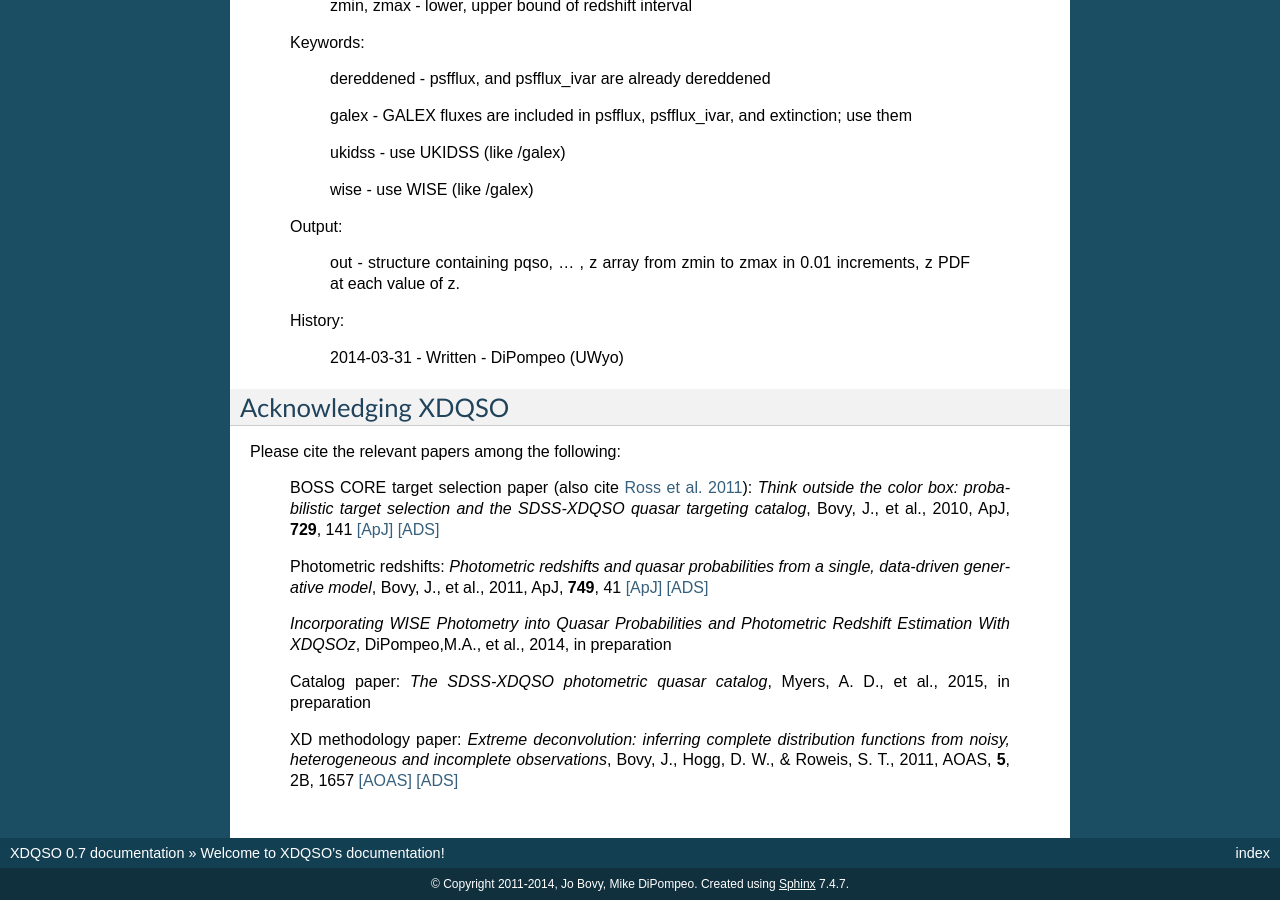
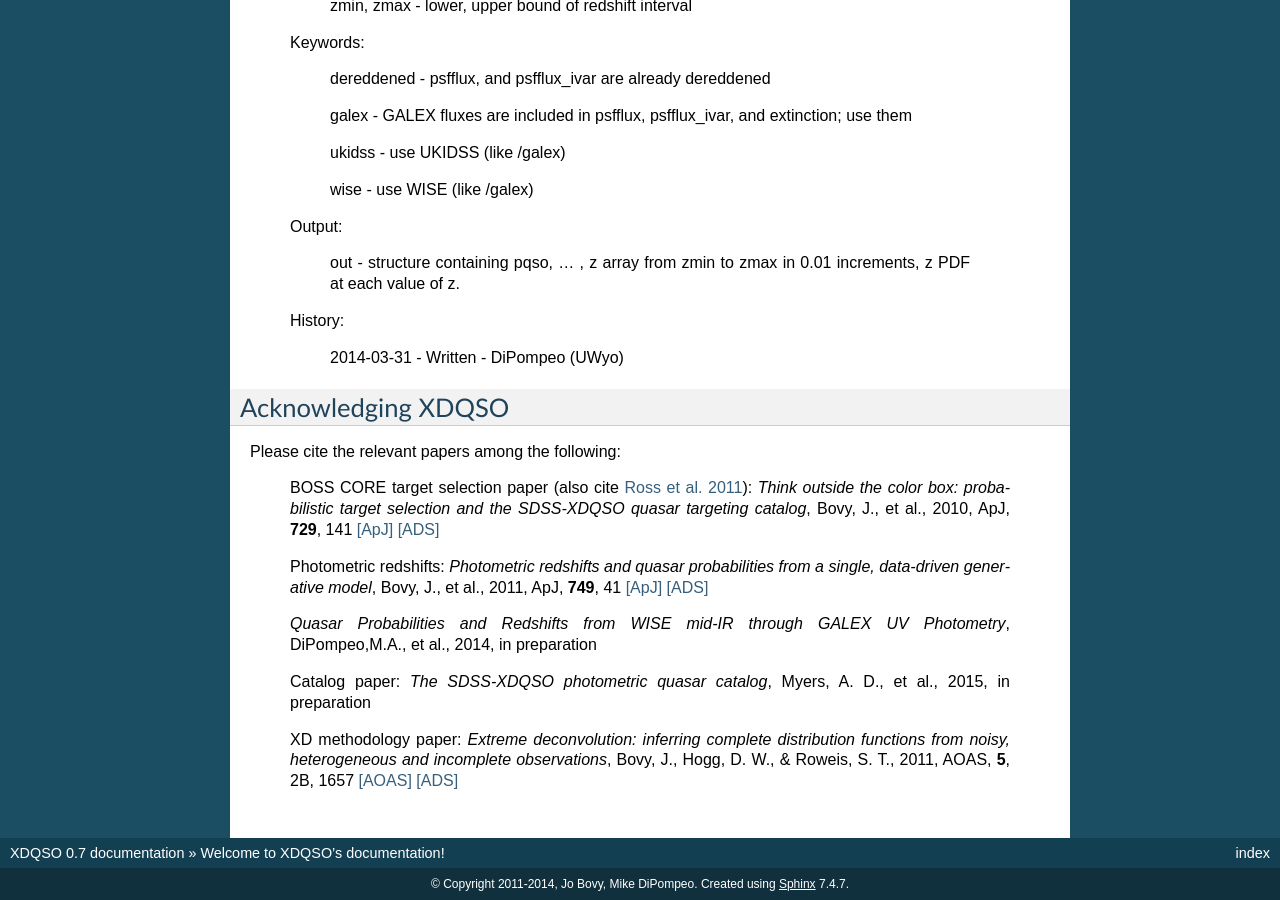
Before and after one commit to xdqso/xdqso, a Sphinx documentation site: the page built from doc/source/index.rst, in a window 1280 px wide and 900 px high, scrolled down 6727 px. Built offline with Sphinx 7.4.7, drawn with Linux system fonts in a browser that asks for light colours; formulas are drawn with MathJax 3.

Commit message:
Edited title of new paper in documentation

```diff
--- a/doc/source/index.rst
+++ b/doc/source/index.rst
@@ -444,7 +444,7 @@ Please cite the relevant papers among the following:
        Photometric redshifts: *Photometric redshifts and quasar probabilities from a single, data-driven generative model*, Bovy, J., et al., 2011, ApJ, **749**, 41 `[ApJ] <http://dx.doi.org/10.1088/0004-637X/749/1/41>`_ `[ADS] <http://adsabs.harvard.edu/abs/2012ApJ...749...41B>`_
 
 
-       *Incorporating WISE Photometry into Quasar Probabilities and Photometric Redshift Estimation With XDQSOz*, DiPompeo,M.A., et al., 2014, in preparation
+       *Quasar Probabilities and Redshifts from WISE mid-IR through GALEX UV Photometry*, DiPompeo,M.A., et al., 2014, in preparation
 
 
        Catalog paper: *The SDSS-XDQSO photometric quasar catalog*, Myers, A. D., et al., 2015, in preparation
```
